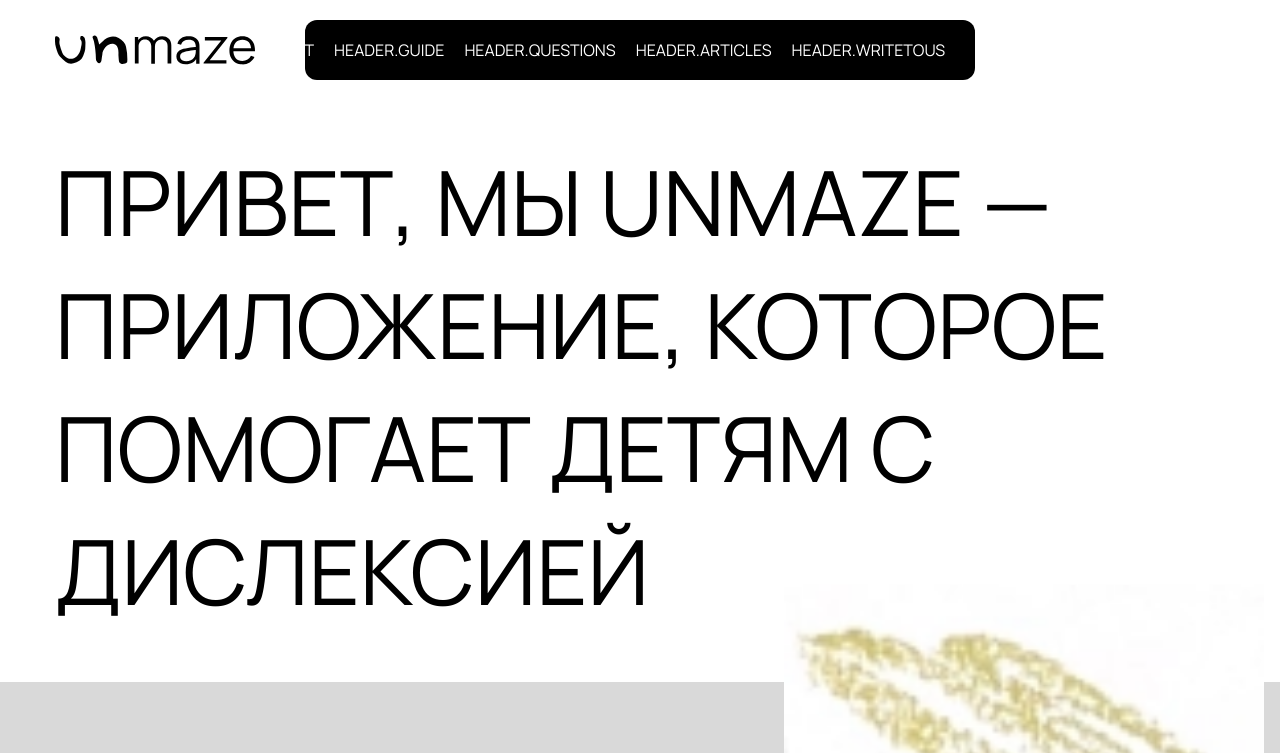
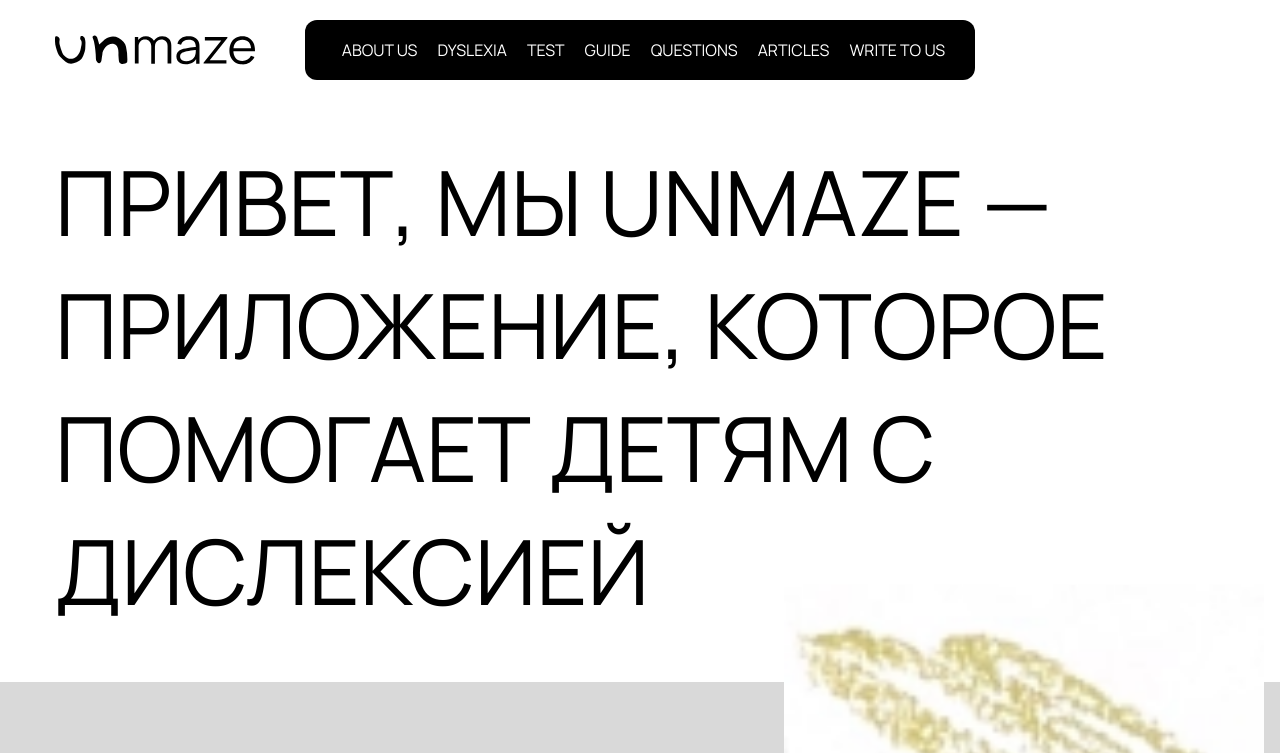
Before and after one commit to Peshkes/unmaze-website, a React (Create React App) app: page / in a window 1280 px wide. Shown: the top 753 px of the page. Built offline with nearby package versions, Linux system fonts and the light colour scheme.

Commit message:
Added other blocks

```diff
--- a/src/components/blocks/faq/Faq.tsx
+++ b/src/components/blocks/faq/Faq.tsx
@@ -3,8 +3,8 @@
 
 const Faq = () => {
     return (
-        <div>
-
+        <div className={`${style.block} wrapper`}>
+            <h2>FAQ</h2>
         </div>
     );
 };
--- a/src/libraries/i18next/en.js
+++ b/src/libraries/i18next/en.js
@@ -1,3 +1,13 @@
-const en = {};
+const en = {
+    header:{
+        aboutUs: "About us",
+        dyslexia: "Dyslexia",
+        test: "Test",
+        guide: "Guide",
+        questions: "Questions",
+        articles: "Articles",
+        writeToUs: "Write to us"
+    }
+};
 
 export default en;
```
Also changed, not shown: src/components/blocks/footer/Footer.tsx (renamed from src/components/blocks/footer/footer.tsx).
